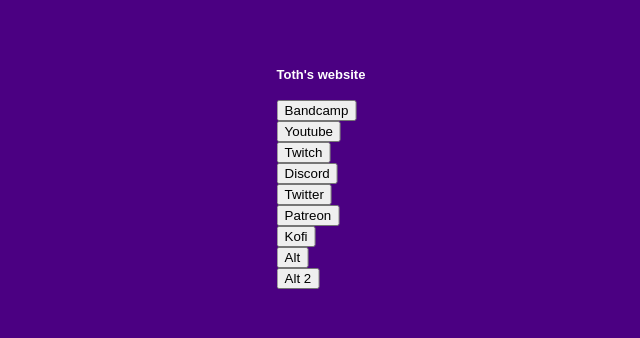
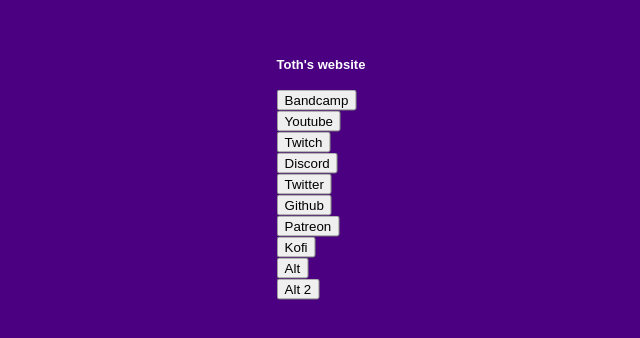
Before and after one commit to toth662/web, a plain HTML site: page index.html in a window 1280 px wide. Shown: the part 222-560 px from the top of the page, without its empty margins (319-959 px from the left). Drawn offline with Linux system fonts and the light colour scheme.

Commit message:
Update index.html

```diff
--- a/index.html
+++ b/index.html
@@ -26,6 +26,8 @@
         <br>
         <button onmousedown="window.location.href='https://twitter.com/toth662'">Twitter</button>
         <br>
+        <button onmousedown="window.location.href='https://github.com/toth662'">Github</button>
+        <br>
         <button onmousedown="window.location.href='https://www.patreon.com/_Toth'">Patreon</button>
         <br>
         <button onmousedown="window.location.href='https://ko-fi.com/tothy'">Kofi</button>
```
